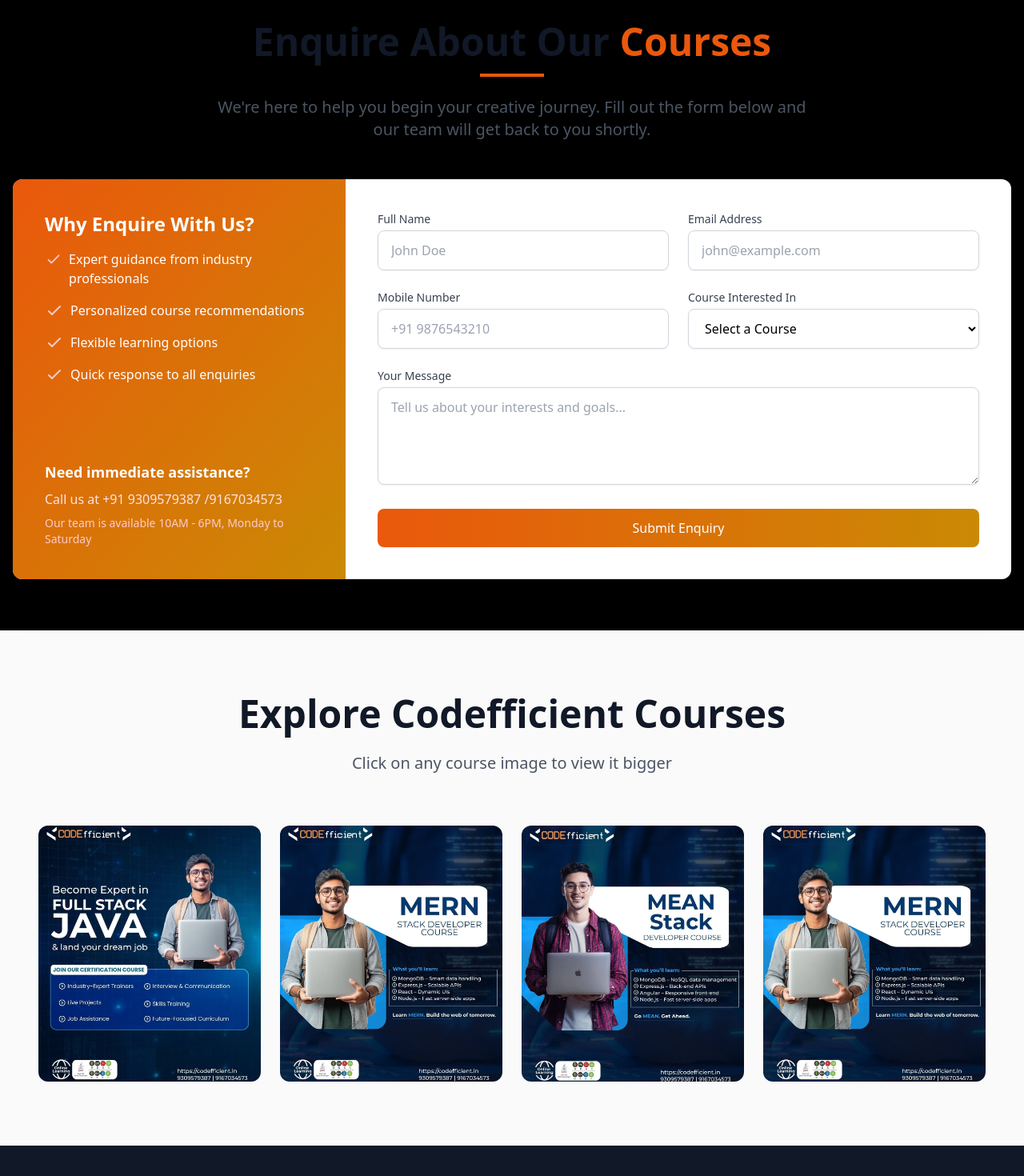
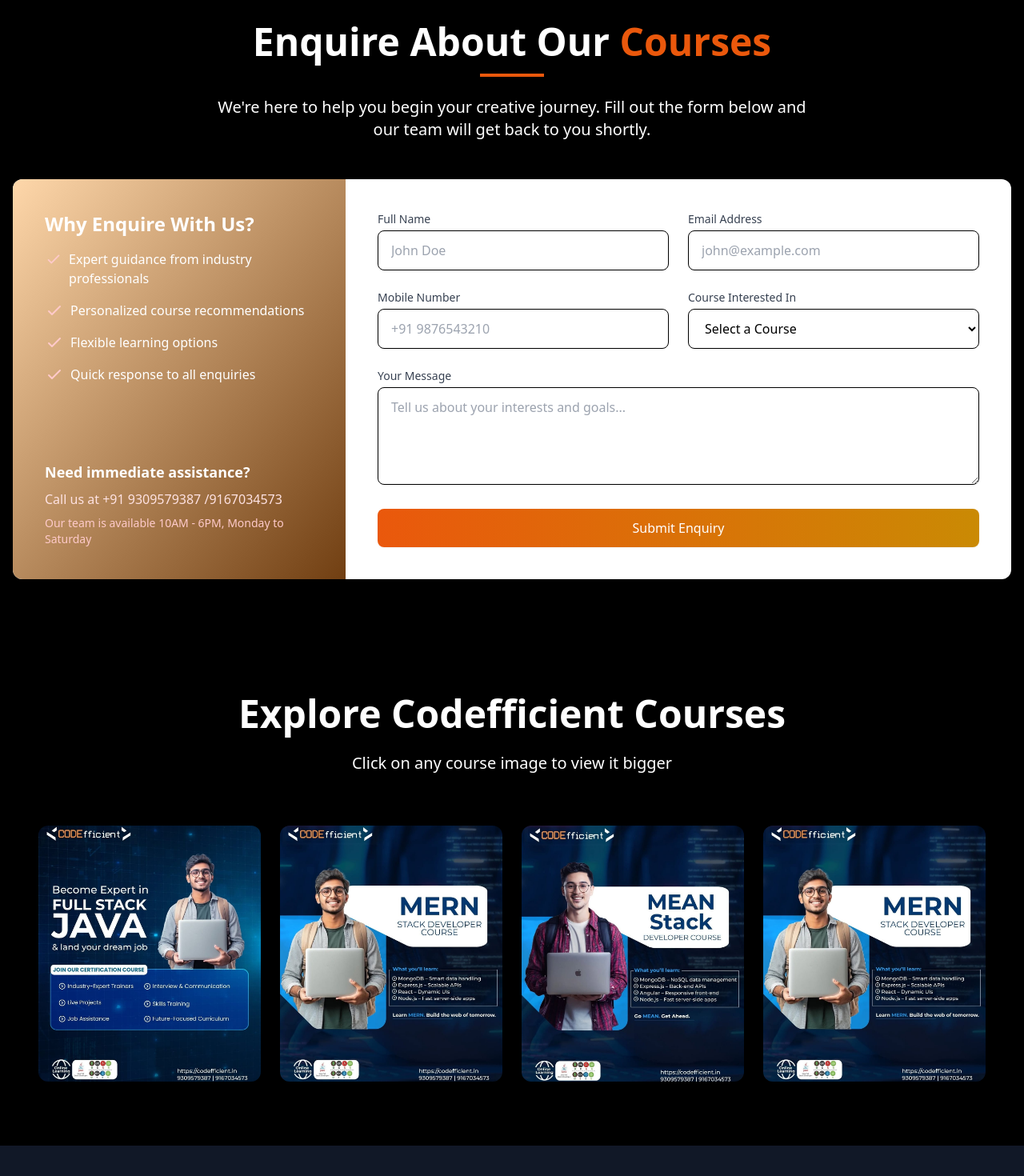
Before and after one commit to webcultivate01-tv/codefficient, a React (Vite) app in the folder frontend/: page /contact in a window 1280 px wide. Shown: the part 140-1610 px from the top of the page at 80% size. Built offline with nearby package versions, Linux system fonts and the light colour scheme.

Commit message:
Set bg black and orange To Right Side Of Contact

```diff
--- a/frontend/src/components/AnimatedCards.jsx
+++ b/frontend/src/components/AnimatedCards.jsx
@@ -26,15 +26,15 @@
   }, [activeIndex]);
 
   return (
-    <section className="bg-zinc-50 overflow-hidden">
+    <section className="bg-black overflow-hidden ">
       <div className="max-w-screen-xl 2xl:max-w-screen-3xl px-4 md:px-12 mx-auto py-20 flex flex-col justify-center space-y-16">
 
         {/* Big Heading */}
         <div className="text-center">
-          <h2 className="text-4xl md:text-5xl font-extrabold text-gray-900">
+          <h2 className="text-4xl md:text-5xl font-extrabold text-white">
             Explore Codefficient Courses
           </h2>
-          <p className="mt-6 text-gray-600 text-lg md:text-xl">
+          <p className="mt-6 text-white text-lg md:text-xl">
             Click on any course image to view it bigger
           </p>
         </div>
--- a/frontend/src/components/EducationalContactPage.jsx
+++ b/frontend/src/components/EducationalContactPage.jsx
@@ -5,11 +5,11 @@
     <section className="relative max-w-7xl mx-auto px-4 py-16">
       {/* Header Section */}
       <div className="text-center mb-12">
-        <h1 className="text-4xl md:text-5xl font-bold text-gray-900 mb-4">
+        <h1 className="text-4xl md:text-5xl font-bold text-white mb-4">
           Enquire About Our <span className="text-orange-600">Courses</span>
         </h1>
         <div className="w-20 h-1 bg-orange-600 mx-auto mb-6"></div>
-        <p className="text-xl text-gray-600 max-w-3xl mx-auto">
+        <p className="text-xl text-white max-w-3xl mx-auto">
           We're here to help you begin your creative journey. Fill out the form below and our team will get back to you shortly.
         </p>
       </div>
@@ -22,7 +22,7 @@
         className="bg-white rounded-xl shadow-2xl overflow-hidden md:flex"
       >
         {/* Left Side */}
-        <div className="md:w-1/3 bg-gradient-to-br from-orange-600 to-yellow-600 p-10 text-white flex flex-col justify-between">
+        <div className="md:w-1/3 bg-gradient-to-br from-orange-200 to-yellow-900 p-10 text-white flex flex-col justify-between">
           <div>
             <h2 className="text-2xl font-bold mb-4">Why Enquire With Us?</h2>
             <ul className="space-y-4">
@@ -66,7 +66,7 @@
                   type="text"
                   name="fullName"
                   placeholder="John Doe"
-                  className="w-full px-4 py-3 border border-gray-300 rounded-lg shadow-sm focus:outline-none focus:ring-red-500 focus:border-red-500"
+                  className="w-full px-4 py-3 border border-black rounded-lg shadow-sm focus:outline-none focus:ring-red-500 focus:border-red-500"
                   required
                 />
               </div>
@@ -78,7 +78,7 @@
                   type="email"
                   name="email"
                   placeholder="john@example.com"
-                  className="w-full px-4 py-3 border border-gray-300 rounded-lg shadow-sm focus:outline-none focus:ring-red-500 focus:border-red-500"
+                  className="w-full px-4 py-3 border border-black rounded-lg shadow-sm focus:outline-none focus:ring-red-500 focus:border-red-500"
                   required
                 />
               </div>
@@ -90,7 +90,7 @@
                   type="tel"
                   name="mobileNumber"
                   placeholder="+91 9876543210"
-                  className="w-full px-4 py-3 border border-gray-300 rounded-lg shadow-sm focus:outline-none focus:ring-red-500 focus:border-red-500"
+                  className="w-full px-4 py-3 border border-black rounded-lg shadow-sm focus:outline-none focus:ring-red-500 focus:border-red-500"
                   required
                 />
               </div>
@@ -100,7 +100,7 @@
                 <label className="block text-sm font-medium text-gray-700 mb-1">Course Interested In</label>
                 <select
                   name="courses"
-                  className="w-full px-4 py-3 border border-gray-300 rounded-lg shadow-sm focus:outline-none focus:ring-black-700 focus:border-black-500 bg-white"
+                  className="w-full px-4 py-3 border border-black rounded-lg shadow-sm focus:outline-none focus:ring-black-700 focus:border-black-500 bg-white"
                   required
                 >
                   <option value="">Select a Course</option>
@@ -119,7 +119,7 @@
                 name="message"
                 rows="4"
                 placeholder="Tell us about your interests and goals..."
-                className="w-full px-4 py-3 border border-gray-300 rounded-lg shadow-sm focus:outline-none focus:ring-red-500 focus:border-red-500"
+                className="w-full px-4 py-3 border border-black rounded-lg shadow-sm focus:outline-none focus:ring-red-500 focus:border-red-500"
                 required
               ></textarea>
             </div>
```
